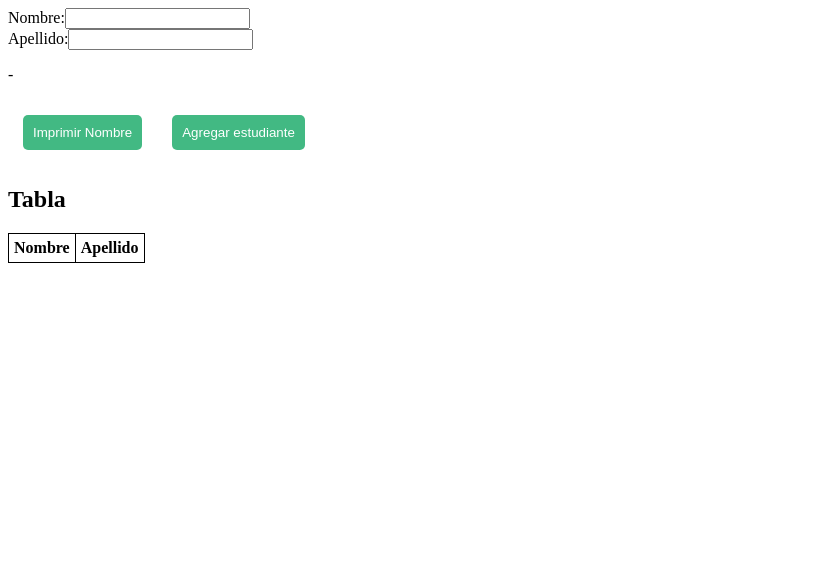
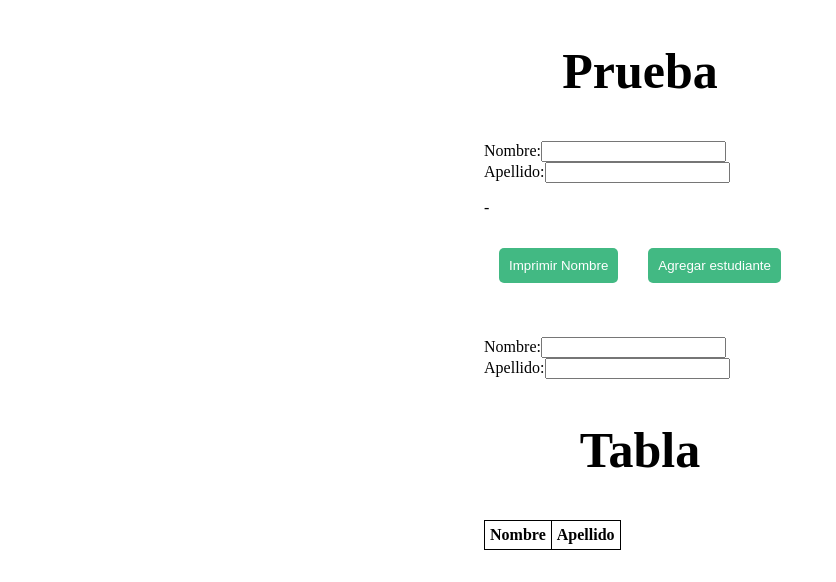
Before and after one commit to Dennis290699/pw_vue_u2_dt, a Vue app: page / in a window 1280 px wide. Shown: the top 582 px of the page, without its empty margins (0-836 px from the left). Built offline with nearby package versions, Linux system fonts and the light colour scheme.

Commit message:
Taller-16
Modificares de eventos

```diff
--- a/src/App.vue
+++ b/src/App.vue
@@ -1,18 +1,18 @@
 <template>
   <div>
     <!-- <contadorView/> -->
-    <directivas/>
+    <directivasView/>
   </div>
 </template>
 
 <script>
 import contadorView from "./views/contadorView.vue";
-import directivas from "./views/directivasView.vue";
+import directivasView from "./views/directivasView.vue";
 
 export default {
  components: {
     contadorView,
-    directivas
+    directivasView
   },
 }
 </script>
--- a/src/components/directivas.vue
+++ b/src/components/directivas.vue
@@ -13,6 +13,14 @@
     <button v-on:click="agregarEstudiante()">Agregar estudiante</button>
 
     <h1>{{ arreglo[0] }}</h1>
+
+    <br />
+    <label for="nombre_1">Nombre:</label>
+    <input type="text" id="nombre_1" v-model="nombre">
+
+    <br />
+    <label for="apellido_1">Apellido:</label>
+    <input type="text" id="apellido_1" v-model="apellido" v-on:keypress.enter="agregarEstudiante1($event)">
 
     <ul>
       <li v-show="nombre !== null" v-for="{nombre, apellido} in arreglo" :key="nombre">
@@ -60,15 +68,36 @@ export default {
             this.limpiarFormulario();
         },
 
+        agregarEstudiante1(event) {
+          if (event.charCode !== 13) {
+            return;
+          }
+          console.log("presiono el enter");
+
+            console.log("Se agrego un estudiante en keypress");
+            console.log(event);
+            console.log(event.chartCode);
+
+            const estudiante1 = {
+                nombre: this.nombre,
+                apellido: this.apellido,
+            };
+            console.log("Se agrego un estudiante");
+            console.log(estudiante1);
+            this.arreglo.push(estudiante1);
+            this.limpiarFormulario();
+
+        },
+
         limpiarFormulario() {
             this.nombre = null;
             this.apellido = null;
         },
     },
 };
-</script>
+</script >
 
-<style>
+<style scoped>
 table, th, td {
   border: 1px solid black;
   border-collapse: collapse;
--- a/src/views/directivasView.vue
+++ b/src/views/directivasView.vue
@@ -1,5 +1,9 @@
 <template>
-  <Directivas/>
+    <h2>Prueba</h2>
+
+  <div class="view-container">
+    <Directivas/>
+  </div>
 </template>
 
 <script>
@@ -14,5 +18,14 @@ export default {
 </script>
 
 <style>
+.view-container {
+  display: flex;
+  justify-content: center;
+  align-items: center;
+}
 
+h2 {
+  font-size: 50px;
+  text-align: center;
+}
 </style>
```
